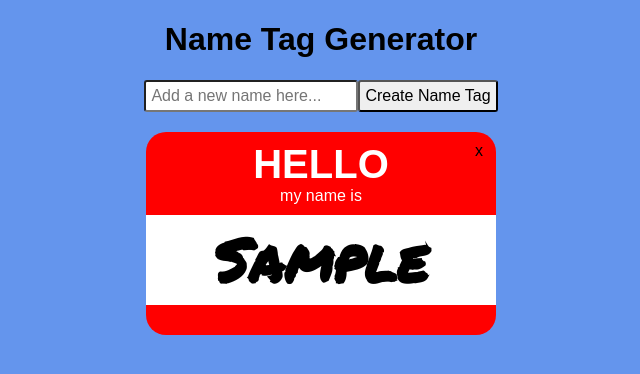
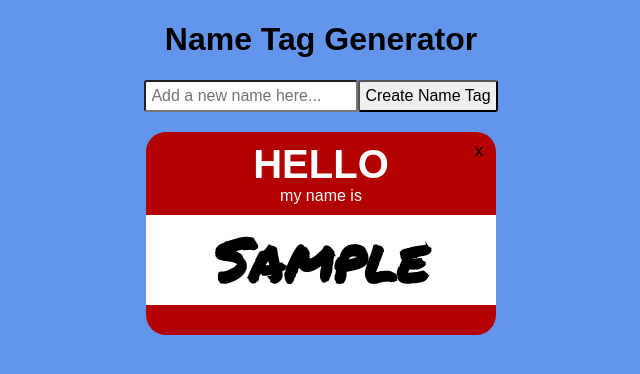
Before and after one commit to Katie-Siegel/name-tags, a React (Create React App) app: page / in a window 1280 px wide. Both pictures are taken after typing "Sample" into the empty fields and a click on the input "Create Name Tag". Shown: the top 374 px of the page, without its empty margins (319-959 px from the left). Built offline with nearby package versions, Linux system fonts and the light colour scheme.

Commit message:
label background-color updated

```diff
--- a/src/styles.css
+++ b/src/styles.css
@@ -17,7 +17,7 @@ input[type="text"] {
 }
 
 .name-tag {
-  background-color: red;
+  background-color: #B30000;
   padding: 10px 0 20px;
   border-radius: 20px;
   width: 350px;
```
